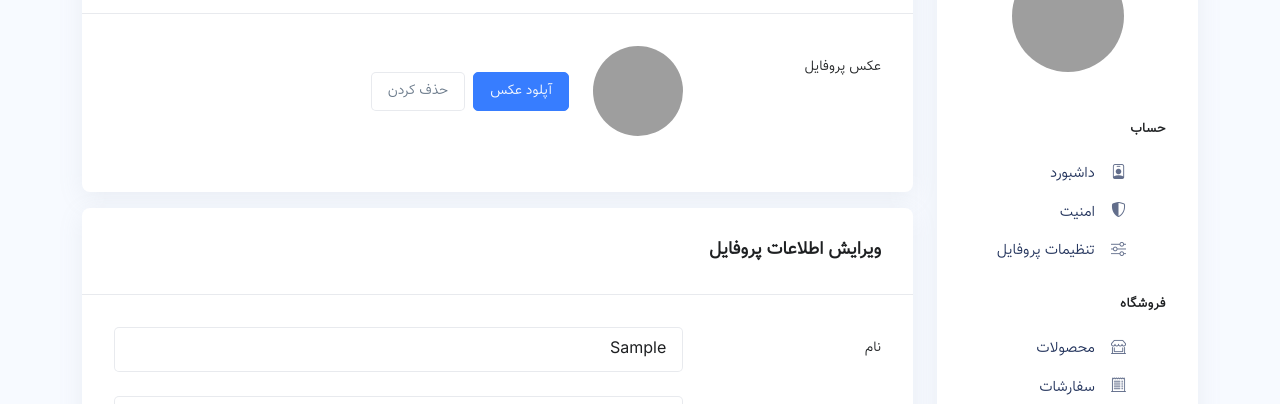
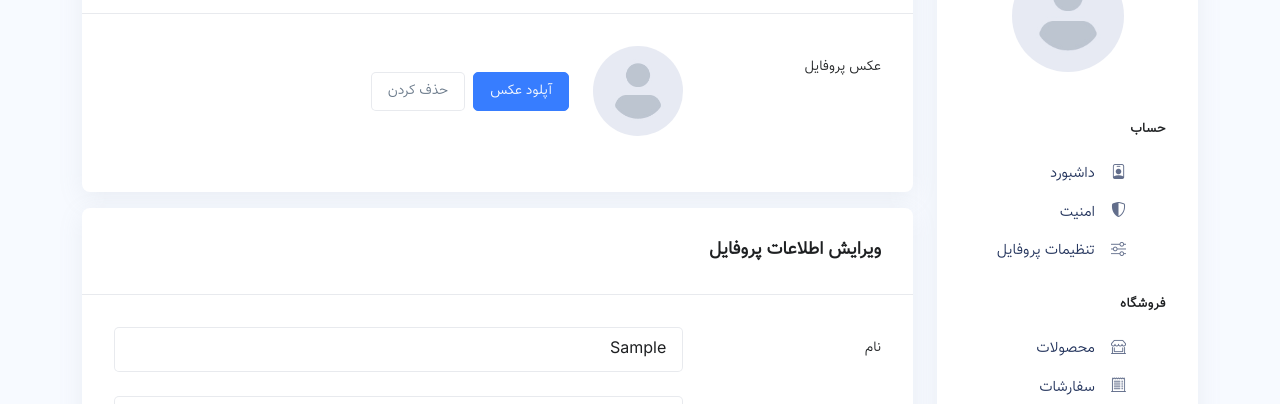
Before and after one commit to cymilad/django_shop, a Django app: template templates/dashboard/admin/profile/profile-edit.html in a window 1280 px wide. Shown: the part 306-710 px from the top of the page. Run offline with Django 5.2, Linux system fonts and the light colour scheme; the template is opened without the code that fills it: values that come from a table or form of the project are taken from there, others are empty; tables that the repository leaves empty hold one stand-in row (values such as "Sample post"); some libraries are stand-ins or nearby versions; grey boxes are pictures that could not be loaded.

Commit message:
dashboard admin profile and security okay

```diff
--- a/templates/dashboard/admin/profile/profile-edit.html
+++ b/templates/dashboard/admin/profile/profile-edit.html
@@ -42,8 +42,13 @@
                         <div class="d-flex align-items-center">
                             <!-- Avatar -->
                             <label class="avatar avatar-xl avatar-circle" for="avatarUploader">
-                                <img id="avatarImg" class="avatar-img" src="{% static 'img/160x160/img3.jpg' %}"
-                                     alt="Image Profile">
+                                {% if request.user.user_profile.image.url %}
+                                    <img id="avatarImg" class="avatar-img"
+                                         src="{{ request.user.user_profile.image.url }}"
+                                         alt="Image Profile">
+                                {% else %}
+                                    <img class="avatar-img" src="{% static 'img/160x160/img1.jpg' %}" alt="Image"/>
+                                {% endif %}
                             </label>
 
                             <div class="d-grid d-sm-flex gap-2 me-4">
--- a/templates/dashboard/admin/sidebar.html
+++ b/templates/dashboard/admin/sidebar.html
@@ -10,7 +10,11 @@
                 <!-- Avatar -->
                 <div class="d-none d-lg-block text-center mb-5">
                     <div class="avatar avatar-xxl avatar-circle mb-3">
-              <img class="avatar-img" src="{% static 'img/160x160/img3.jpg' %}" alt="Image" />
+                        {% if request.user.user_profile.image.url %}
+                            <img class="avatar-img" src="{{ request.user.user_profile.image.url }}" alt="Image"/>
+                        {% else %}
+                            <img class="avatar-img" src="{% static 'img/160x160/img1.jpg' %}" alt="Image"/>
+                        {% endif %}
                     </div>
 
                     <h4 class="card-title mb-2">{{ request.user.user_profile.get_fullname }}</h4>
```
Also changed, not shown: templates/dashboard/customer/sidebar.html (+5 -2 lines). Lines whose indentation alone changed are shown as unchanged.
